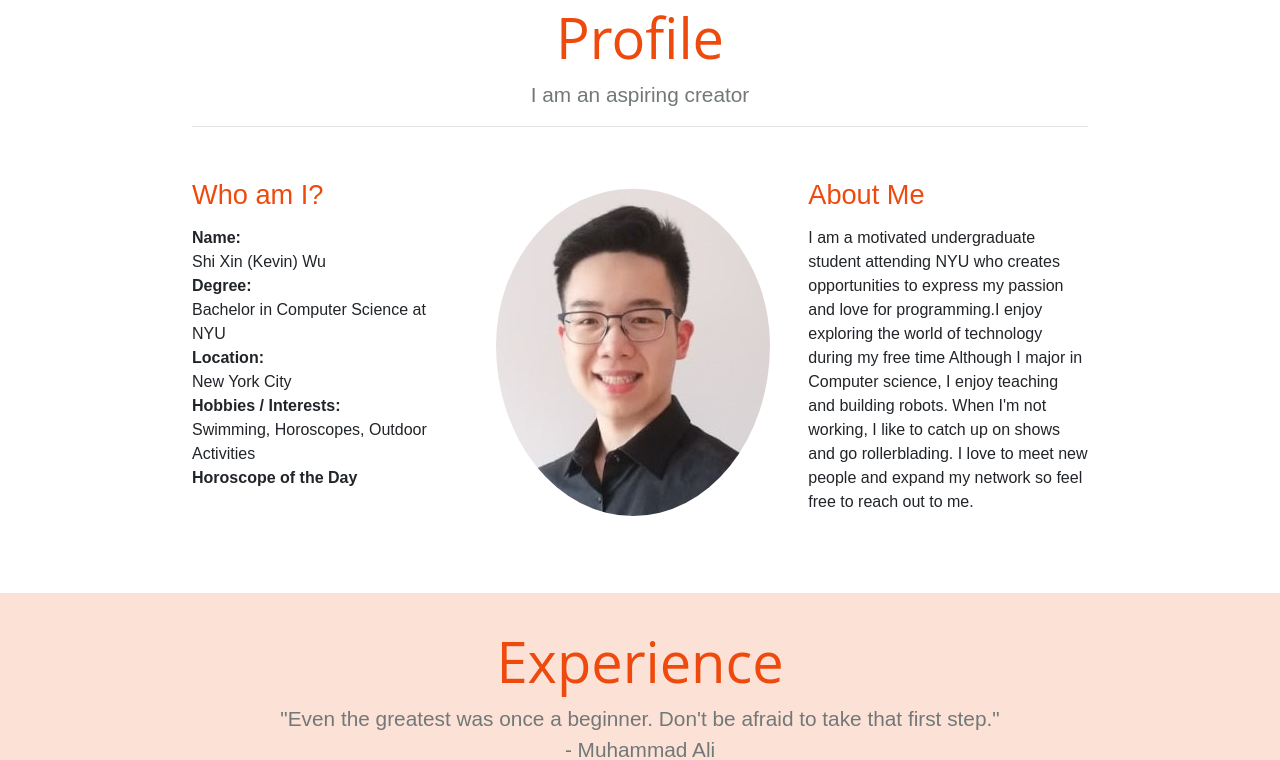
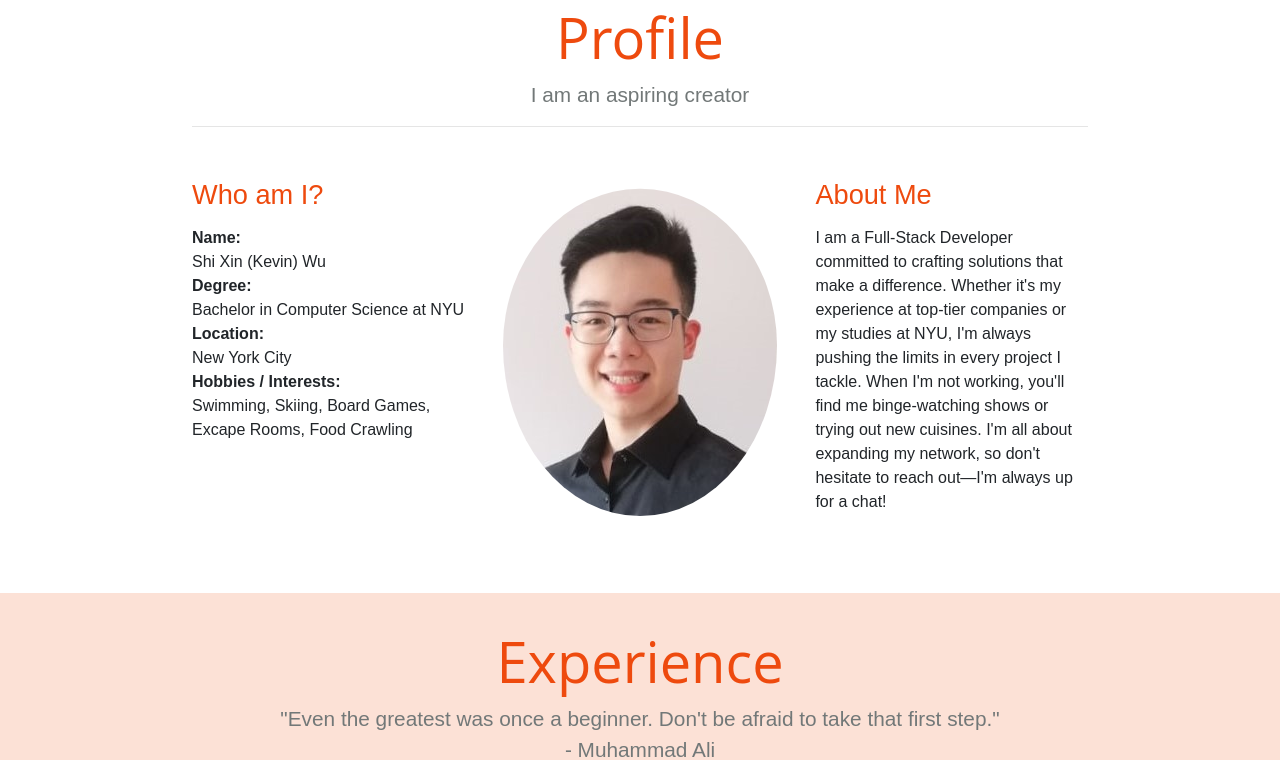
Before and after one commit to Kevin1289/Kevin_Prefessional_Website, a Django app: page / in a window 1280 px wide. Shown: the part 831-1591 px from the top of the page. Run offline with Django 3.2, Linux system fonts and the light colour scheme; data that the repository does not hold is empty; some libraries are stand-ins or nearby versions.

Commit message:
resolve horoscope api bug

```diff
--- a/Personal_Site/resume_page/templates/resume_website/resume_page.html
+++ b/Personal_Site/resume_page/templates/resume_website/resume_page.html
@@ -191,11 +191,7 @@
                         <br/>
                         <t><t class='bold'>Location: </t><br/> New York City </t>
                         <br/>
-                        <t><t class='bold'>Hobbies / Interests: </t><br/> Swimming, Horoscopes, Outdoor Activities</t>
-                        <br/>
-                        <t class='bold'>Horoscope of the Day</t>
-                        <br/>
-                        <t>{{description}}</t>
+                        <t><t class='bold'>Hobbies / Interests: </t><br/> Swimming, Skiing, Board Games, Excape Rooms, Food Crawling</t>
                     </div>
                     <div class="profile_pic">
                         <img src="{% static '/images/Shi Xin Wu_Headshot.jpg' %}" alt="Profile Picture" id='profile_pic_img' >
@@ -203,7 +199,7 @@
                     <div class="about_me">
                         <div class='projects_subtitles' >About Me</div>
                         <div class='regular_text'>
-                            I am a motivated undergraduate student attending NYU who creates opportunities to express my passion and love for programming.I enjoy exploring the world of technology during my free time Although I major in Computer science, I enjoy teaching and building robots. When I'm not working, I like to catch up on shows and go rollerblading. I love to meet new people and expand my network so feel free to reach out to me.
+                            I am a Full-Stack Developer committed to crafting solutions that make a difference. Whether it's my experience at top-tier companies or my studies at NYU, I'm always pushing the limits in every project I tackle. When I'm not working, you'll find me binge-watching shows or trying out new cuisines. I'm all about expanding my network, so don't hesitate to reach out—I'm always up for a chat!
                         </div>
                     </div>
                 </div>
@@ -222,7 +218,7 @@
                         Resume
                     </div>
                     <div class="resume_b">
-                        <a href="{% static 'files/Shi Xin (Kevin) Wu Resume 2022.pdf' %}" target="_blank" >
+                        <a href="{% static 'files/Shi Xin (Kevin) Wu Resume 2024.pdf' %}" target="_blank" >
                         <i class="fas fa-file-download" id='resume_icon'></i><span><t class='b_title'>Download</t></span></a>
                     </div>
                 </div>
--- a/Personal_Site/resume_page/views.py
+++ b/Personal_Site/resume_page/views.py
@@ -79,8 +79,9 @@
         ('sign', 'capricorn'),
         ('day', 'today'),
     )
-    response = requests.post('https://aztro.sameerkumar.website/', params=params)
-    description = response.json()['description']
+    # response = requests.post('https://aztro.sameerkumar.website/', params=params)
+    description = "Temp Description"
+    # description = response.json()['description']
     return render(request, 'resume_website/resume_page.html', {'description':description, 'experiences': experiences, 'career_recent': career[:3], 'career_old': career[3:], 'projects': projects, 'language_skills':language_skills, 'programming_tools':programming_tools, 'software_skills':software_skills })
 
 def iFeeder(request):
--- a/newVenv/pyvenv.cfg
+++ /dev/null
@@ -1,3 +0,0 @@
-home = C:\Python310
-include-system-site-packages = false
-version = 3.10.2
```
Also changed, not shown: 14 other files.
